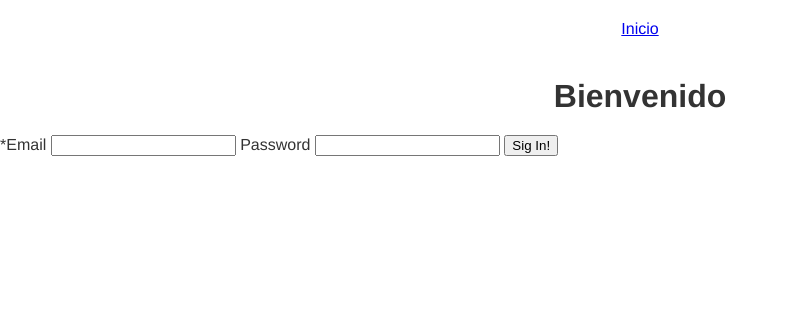
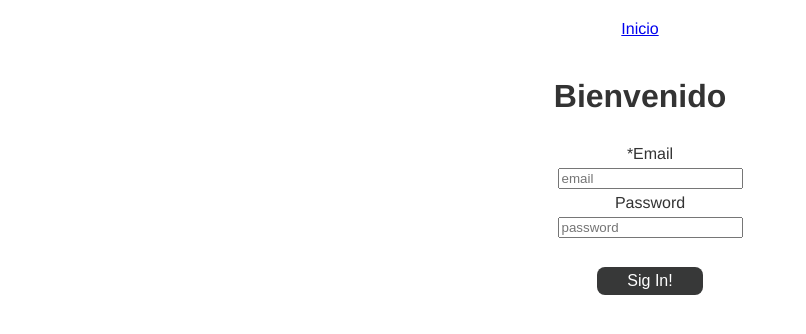
Before and after one commit to CIFO-IFCD0111-2526/project_template_v2, a plain HTML site: page front/index.html in a window 1280 px wide. Shown: the whole page, without its empty margins (0-806 px from the left). Drawn offline with nearby package versions, Linux system fonts and the light colour scheme; files that its build step writes are made by us from their sources.

Commit message:
feat: css basico y cambio ruta index css

```diff
--- a/front/css/styles.css
+++ b/front/css/styles.css
@@ -25,3 +25,26 @@ h1 {
 }
 
 /* TODO: Equipo Front HTML - anadir estilos aqui */
+form {
+    width: 400;
+    height: 800;
+    display: flex;
+    justify-content: space-between;
+    flex-direction: column;
+    align-items: center;
+    text-align: left;
+    padding: 10px 20px 30px 40px;
+    gap: 5px;
+}
+
+button {
+    margin: 2%;
+    background-color: #373838;
+    color: white;
+    padding: 5px 30px;
+    border: none;
+    border-radius: 8px;
+    font-size: 16px;
+    cursor: pointer;
+    transition: background 0.3s;
+}
--- a/front/index.html
+++ b/front/index.html
@@ -5,7 +5,7 @@
     <meta charset="UTF-8">
     <meta name="viewport" content="width=device-width, initial-scale=1.0">
     <title>App Tareas</title>
-    <link rel="stylesheet" href="./styles.css">
+    <link rel="stylesheet" href="./css/styles.css">
     <script src="./scripts.js" defer></script>
 </head>
 
@@ -18,10 +18,11 @@
     <main>
         <h1>Bienvenido</h1>
         <form novalidate>
+
             <label for="email">*Email</label>
-            <input type="email" class="input" name="email" id="emailSigIn" placeholder="">
+            <input type="email" class="input" name="email" id="emailSigIn" placeholder="email">
             <label for="password">Password</label>
-            <input type="password" class="input" name="password" id="passwordSignIn" placeholder="">
+            <input type="password" class="input" name="passwordSignIn" id="passwordSignIn" placeholder="password">
             <button type="submit" class="submit">Sig In!</button>
             <div id="signInRES"></div>
         </form>
```
